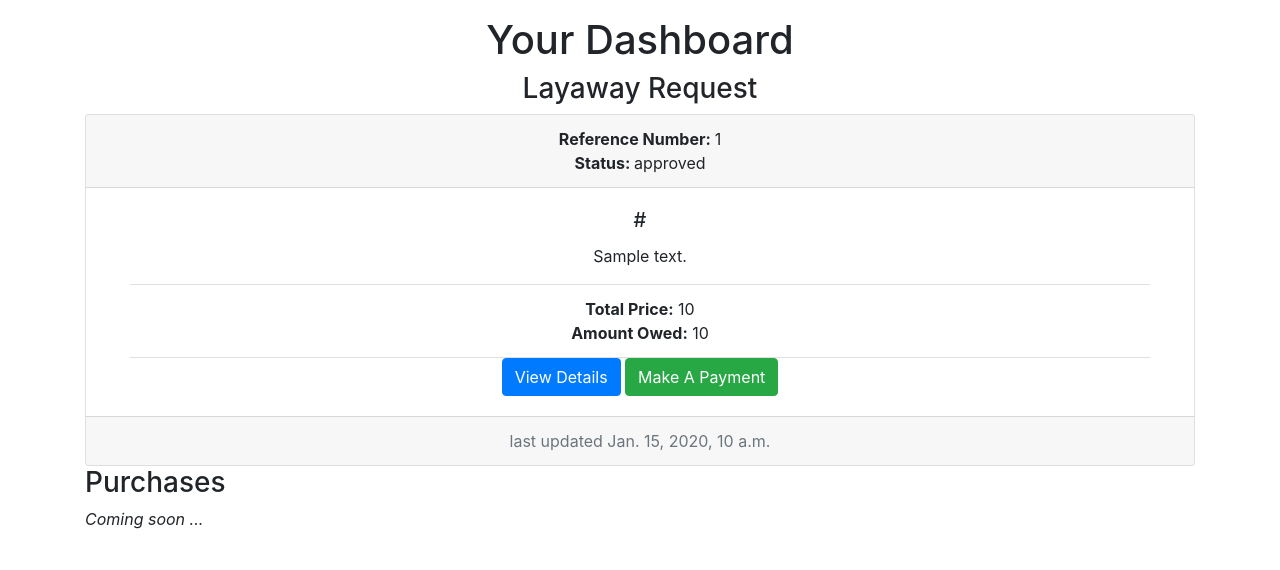
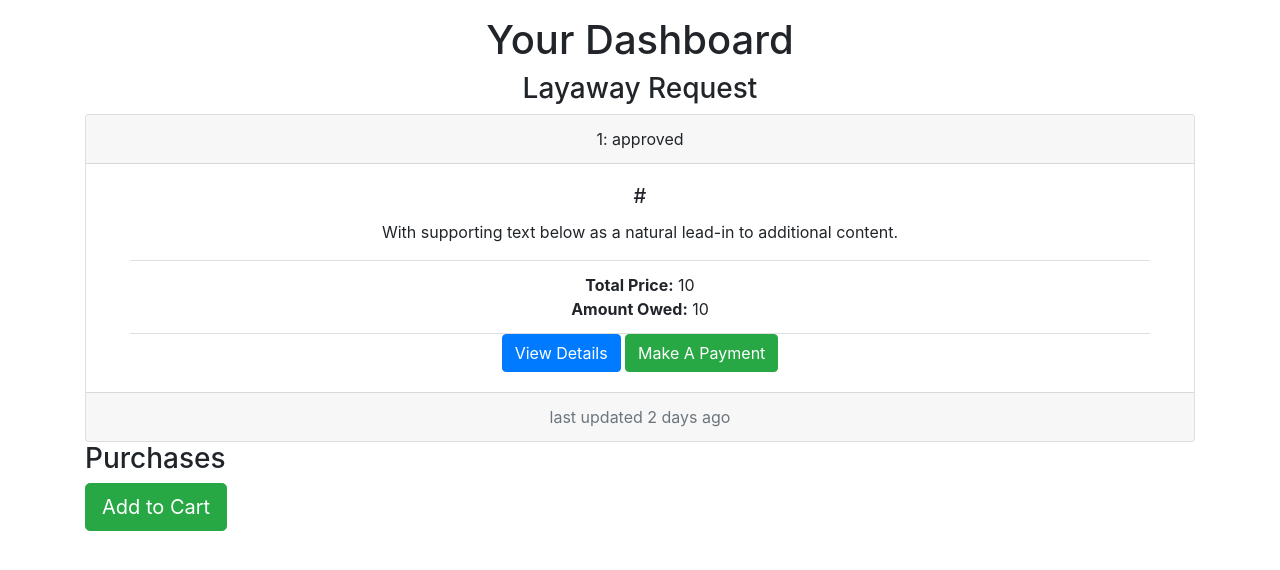
Before and after one commit to kamakinto/layawayDemo_project, a Django app: template dashboard/templates/dashboard/view.html in a window 1280 px wide. Shown: the part 66-636 px from the top of the page. Run offline with Django 3.2, Linux system fonts and the light colour scheme; the template is opened without the code that fills it: most values are stand-ins (such as "Sample title", 1, 10 or a date in 2020); some libraries are stand-ins or nearby versions.

Commit message:
committing the changes to revert
reverting

```diff
--- a/authentication/views.py
+++ b/authentication/views.py
@@ -26,7 +26,7 @@ def  login_page(request):
                         if is_safe_url(redirect_path, request.get_host()):
                                 return redirect(redirect_path)
                         else:
-                                return redirect('/dashboard/')
+                                return redirect('/')
                 else:
                         print("Error") #return an invalid login error message
         return render(request, "login.html", context)
--- a/dashboard/templates/dashboard/view.html
+++ b/dashboard/templates/dashboard/view.html
@@ -63,28 +63,21 @@
                         {% for pending_obj in pending_requests %}
                                 {% include "snippets/request_card.html"  with request_obj=pending_obj is_admin=is_admin%}
                         <br />
-                        <br />
                         {% endfor %}
                 </div>
                 <div class="tab-pane fade" id="under-review" role="tabpanel" aria-labelledby="under-review-tab">
                         {% for under_review_obj in under_review_requests %}
                                 {% include "snippets/request_card.html"  with request_obj=under_review_obj is_admin=is_admin%}
-                                <br />
-                                 <br />
                         {% endfor %}
                         </div>
                 <div class="tab-pane fade" id="approved" role="tabpanel" aria-labelledby="approved-tab">
                         {% for approved_obj in approved_requests %}
                                 {% include "snippets/request_card.html"  with request_obj=approved_obj is_admin=is_admin%}
-                                <br />
-                                 <br />
                         {% endfor %}
                 </div>
                 <div class="tab-pane fade" id="rejected" role="tabpanel" aria-labelledby="rejected-tab">
                         {% for rejected_obj in rejected_requests %}
                                 {% include "snippets/request_card.html"  with request_obj=rejected_obj is_admin=is_admin%}
-                                <br />
-                                 <br />
                         {% endfor %}
                 </div>
 
@@ -113,12 +106,11 @@
       <h3>Purchases</h3>
 
       {% if purchases %}
-            <i>Coming soon ...</i>
+              Yes! we have bought things!
       {% else %}
       <div class="row">
                 <div class="col">
-                                <i>Coming soon ...</i>
-                               {% comment %} <button type="button" class="btn btn-success btn-lg">Add to Cart</button> {% endcomment %}
+                               <button type="button" class="btn btn-success btn-lg">Add to Cart</button>
                 </div>
         </div>
 
--- a/dashboard/templates/snippets/request_card.html
+++ b/dashboard/templates/snippets/request_card.html
@@ -1,45 +1,16 @@
 <div class="card text-center">
                 <div class="card-header">
-               <b>Reference Number: </b> {{ request_obj.reference_ID }}<br />
-              <b>Status:  </b>  {{ request_obj.status}}
+                {{ request_obj.reference_ID }}: {{ request_obj.status}}
                 </div>
                 <div class="card-body">
                 <h5 class="card-title">{{ request_obj.url }}</h5>
-                <p class="card-text"> {{ request_obj.notes }}</p>
-
-
-
-                {% if request_obj.status == "approved" %}
-                        <ul class="list-group list-group-flush mx-4">
-                                        <li class="list-group-item"><b>Total Price:</b> {{ request_obj.price }} <br />
-                                                {% if request_obj.downpayment_paid is False %}
-                                                         <b>Down payment Amount:</b>{{ request_obj.down_payment_amount }}
-                                                {% else %}
-                                                       <b> Amount Owed:</b> {{ request_obj.remaining_amount }}
-                                                {% endif %}
-
-                                        </li>
-
-                        </ul>
-                {% else %}
+                <p class="card-text">With supporting text below as a natural lead-in to additional content.</p>
                 <ul class="list-group list-group-flush mx-4">
-                                <li class="list-group-item"><b>Total Price:</b> <i>{{ request_obj.status }} </i><br />
-                                <b>Amount Owed:</b> <i>{{ request_obj.status }}</i></li>
+                        <li class="list-group-item"><b>Total Price:</b> {{ request_obj.price }} <br />
+                        <b>Amount Owed:</b> {{ request_obj.remaining_amount }}</li>
                 </ul>
-                {% endif %}
-
-
-
                 <a href="{{ request_obj.get_absolute_url }}" class="btn btn-primary">View Details</a>
-
-
-                {% if request_obj.status == "approved"   and  request_obj.downpayment_paid %}
-                        <a href="{% url 'request:add' slug=request_obj.slug %}" class="btn btn-success">Make A Payment</a>
-
-                {% else %}
-                <a href="{% url 'request:review' slug=request_obj.slug %}" class="btn btn-success">Make A Payment</a>
-                {% endif %}
-
+                <a href="{% url 'request:add' slug=request_obj.slug %}" class="btn btn-success">Make A Payment</a>
 
                 {% if is_admin %}
                 <a href="{% url 'request:update' slug=request_obj.slug %}" class="btn btn-info">Update Request</a>
@@ -47,6 +18,6 @@
 
                 </div>
                 <div class="card-footer text-muted">
-                        last updated {{ request_obj.updated }}
+                        last updated 2 days ago
                 </div>
         </div>
--- a/item_requests/templates/payment/review.html
+++ b/item_requests/templates/payment/review.html
@@ -14,7 +14,7 @@
                                         <ul class="list-group list-group-flush">
                                           <li class="list-group-item">Total amount:  {{request_obj.price}} </li>
                                           <li class="list-group-item">Current Balance: {{ request_obj.remaining_amount }} </li>
-                                          <li class="list-group-item">Current Payment Amount: {{ current_payment_amount }} </li>
+                                          <li class="list-group-item">Current Payment Amount: {{ request_obj.payment_amount }} </li>
                                         </ul>
                                         <div class="card-body">
                                                         <form action="" method="POST">
--- a/profiles/templates/profile/user_view.html
+++ b/profiles/templates/profile/user_view.html
@@ -7,7 +7,7 @@
         <div class="col">
             <div class="col-sm-6 col-12 mx-auto">
         <div class="card" style="width: 25rem;">
-  <!--<img class="card-img-top" src="..." alt="Card image cap"> -->
+  <img class="card-img-top" src="..." alt="Card image cap">
   <div class="card-body">
     <h5 class="card-title">
                 {% if profile.first_name %}
```
Also changed, not shown: item_requests/models.py (+2 -9 lines), item_requests/templates/request/detail.html (+5 -41 lines), item_requests/views.py (+2 -10 lines), db.sqlite3, item_requests/migrations/0012_auto_20180710_1408.py (deleted), item_requests/migrations/0013_request_downpayment_amount.py (deleted), item_requests/migrations/0014_remove_request_downpayment_amount.py (deleted).
